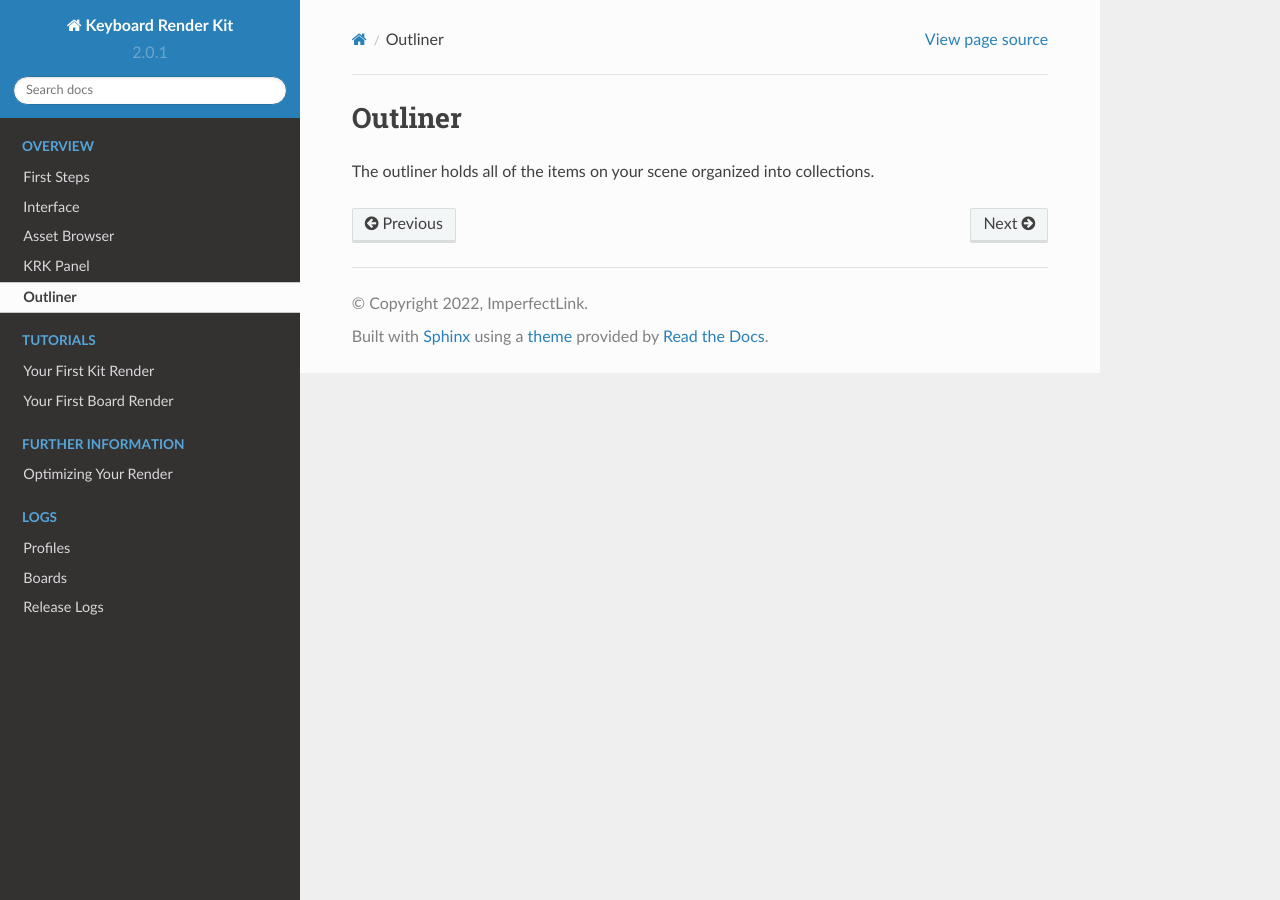
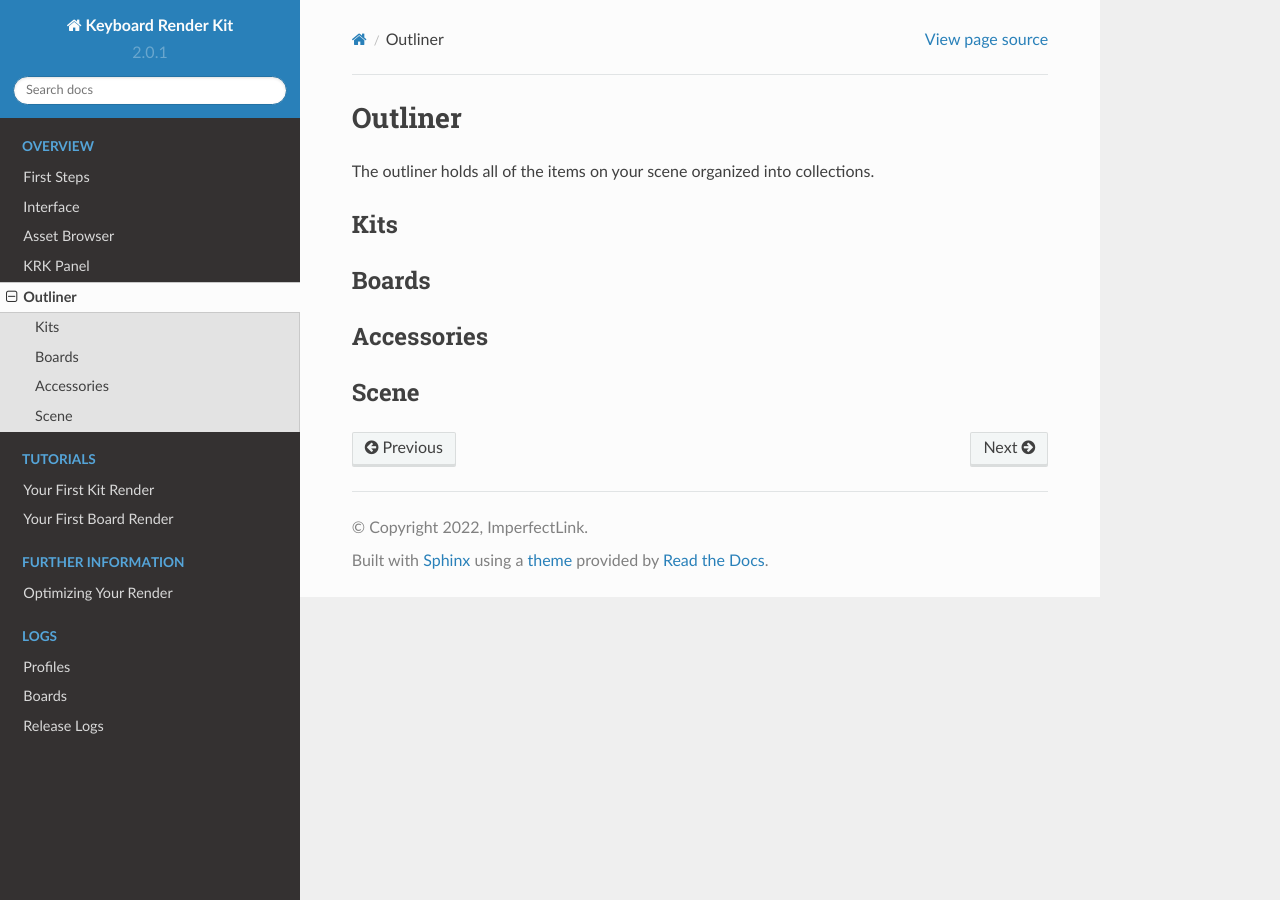
Before and after one commit to imperfectlink/KeyboardRenderKit, a Sphinx documentation site: the page built from docs/source/outliner.rst, in a window 1280 px wide. Built offline with Sphinx 7.4.7 and the Read the Docs theme 2.0.0, drawn with Linux system fonts in a browser that asks for light colours.

Commit message:
Update outliner.rst

```diff
--- a/docs/source/outliner.rst
+++ b/docs/source/outliner.rst
@@ -1,3 +1,15 @@
 Outliner
 ====
 The outliner holds all of the items on your scene organized into collections.
+
+Kits
+----
+
+Boards
+----
+
+Accessories
+----
+
+Scene
+----
```
